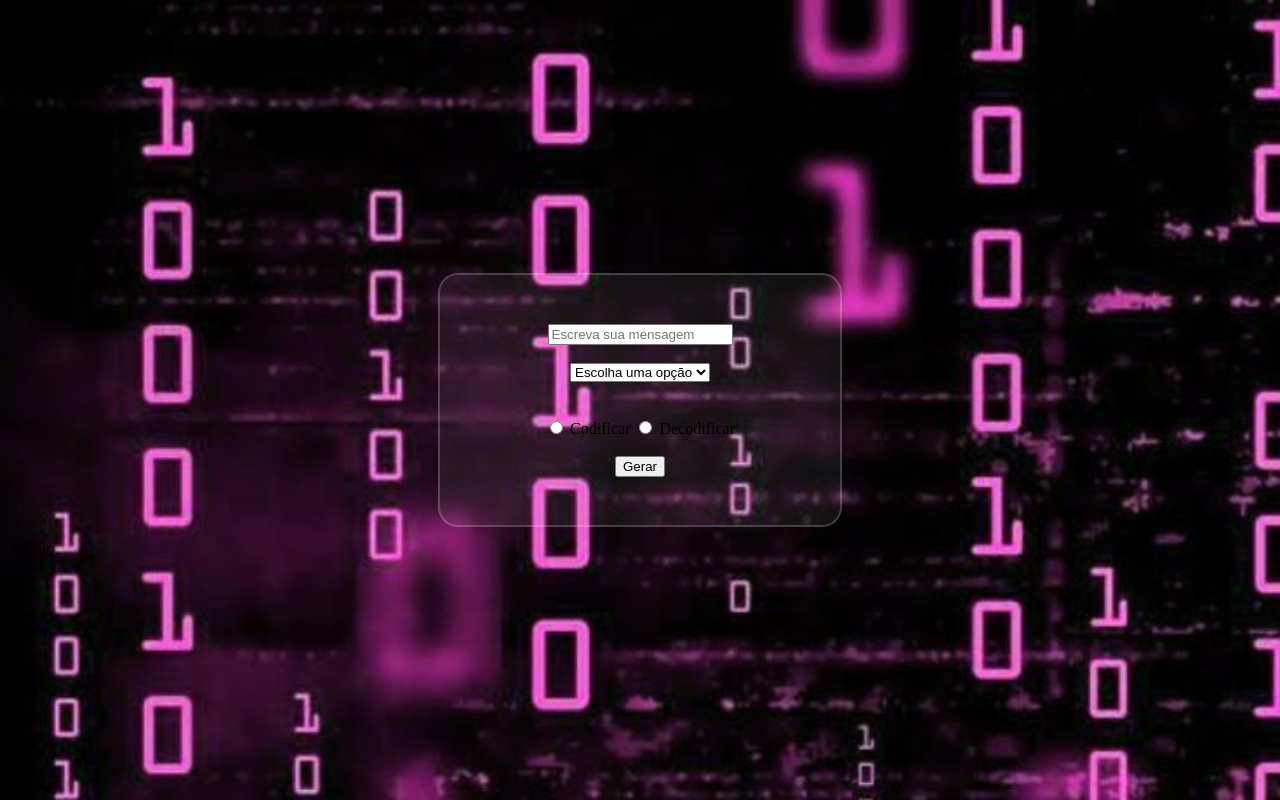
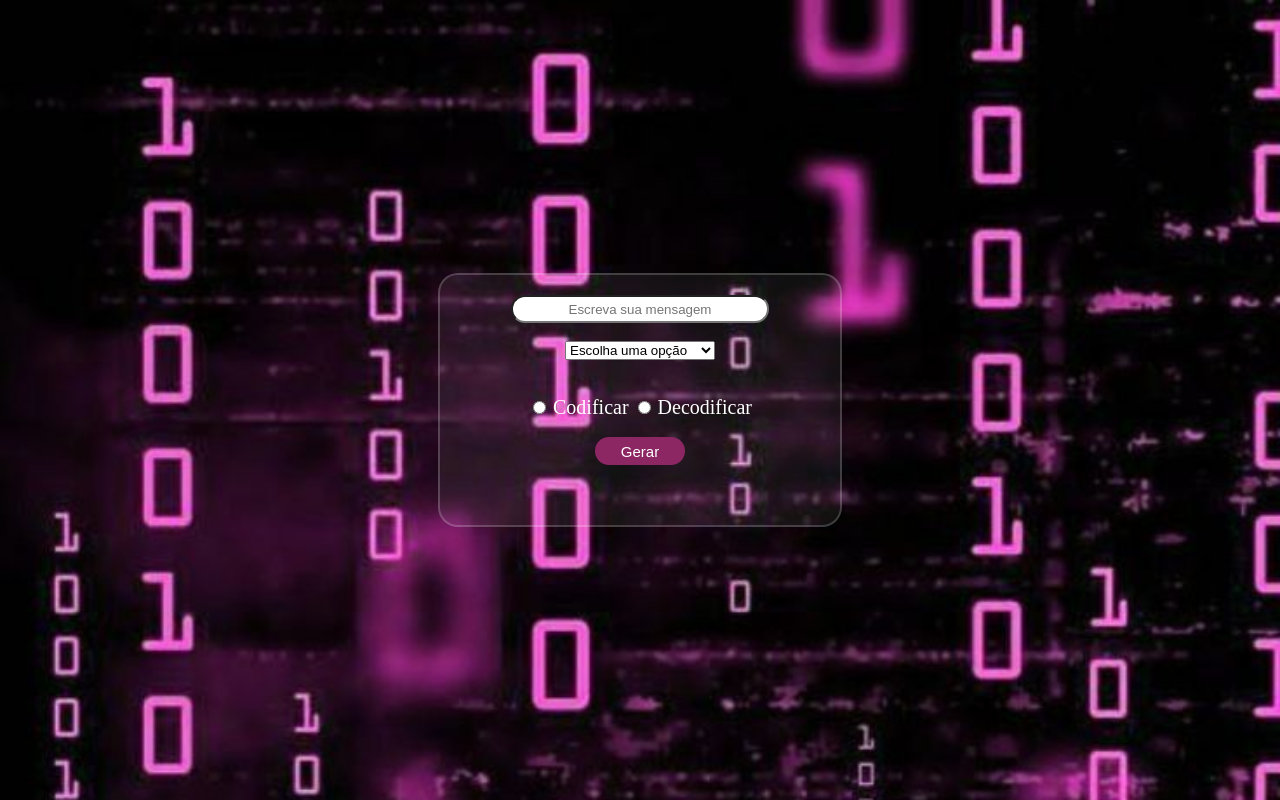
Before and after one commit to laisduarte07/Codifik, a plain HTML site: page index.html in a window 1280 px wide. Drawn offline with Linux system fonts and the light colour scheme.

Commit message:
Adc botão, espç p/msg codf ou decofc, alterações no css

```diff
--- a/CSS/style.css
+++ b/CSS/style.css
@@ -24,5 +24,46 @@ html,body{
     justify-content: center;
     align-items: center;
 }
-#codificar{}
-#decodificar{}
+
+#text{
+    width: 250px;
+    height: 500px;
+    margin-top: 20px;
+    border-radius: 20px;
+    text-align: center;}
+
+
+.opcoes_cod{
+    width: 150px;
+    height: 100px;}
+
+#number{
+    display: none;
+    width: 100px;
+    height: 50px;
+    margin-top: 10px;
+}
+
+#codificar{
+color: #ffffff;
+font-size: 20px;
+}
+
+#decodificar{
+    color: #ffffff;
+    font-size: 20px;
+}
+
+#but_gerar{
+    width: 90px;
+    height: 500px;
+    background-color: #8c2764;
+    border: 2px solid #8c276430;
+    border-radius: 20px;
+    font-size: 15px;
+    color:#ffffff
+}
+
+#mensage_cod{
+    font-size: 30px;
+}
--- a/index.html
+++ b/index.html
@@ -13,7 +13,7 @@
 <div class="container"  >
     <form class="mess">
 
-        <input type="text" placeholder="Escreva sua mensagem"><br>
+        <input type="text" id="text" placeholder="Escreva sua mensagem"><br>
 
             <select name="opcoes" class="opcoes_cod">
                 <option value="EsolhaUmaOpcao"> Escolha uma opção </option>
@@ -21,19 +21,25 @@
                 <option value="base64"> Base 64 </option>
             </select>
 
+        <input type="number" id="number" placeholder="número" min="1" max="26">
+
         <br><br>
+
         <div>
-           <input type="radio" id="codificar" name="cod_or_descod" value="Codificar">
-           <label for="codificar">Codificar</label>
+           <input type="radio" name="cod_or_descod" value="Codificar">
+           <label for="codificar" id="codificar">Codificar</label>
 
-           <input type="radio" id="decodificar" name="cod_or_descod" value="Decodificar">
-           <label for="decodificar">Decodificar</label>
+           <input type="radio" name="cod_or_descod" value="Decodificar">
+           <label for="decodificar" id="decodificar">Decodificar</label>
         </div>
 
         <br>
 
-        <button id="but_gerar">Gerar</button>
+        <button type="submit" id="but_gerar">Gerar</button>
 
+        <p id="mensage_cod"></p>
+
+        <script src="./JavaScript/codifik.js" ></script>
     </form>
 </div>
 
```
